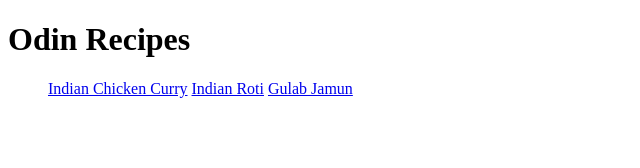
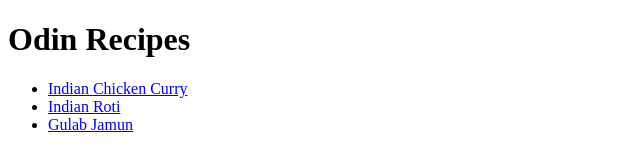
Before and after one commit to gokul-elumalai/odin-recipes, a plain HTML site: page index.html in a window 1280 px wide. Shown: the whole page, without its empty margins (0-640 px from the left). Drawn offline with Linux system fonts and the light colour scheme.

Commit message:
fix receipe alignment issue

```diff
--- a/index.html
+++ b/index.html
@@ -8,9 +8,9 @@
     <body>
         <h1>Odin Recipes</h1>
         <ul>
-            <a href="recipes/indian-chicken-curry.html">Indian Chicken Curry</a>
-            <a href="recipes/indian-roti.html">Indian Roti</a>
-            <a href="recipes/gulab-jamun.html">Gulab Jamun</a>
+            <li><a href="recipes/indian-chicken-curry.html">Indian Chicken Curry</a></li>
+            <li><a href="recipes/indian-roti.html">Indian Roti</a></li>
+            <li><a href="recipes/gulab-jamun.html">Gulab Jamun</a></li>
         </ul>
     </body>
 </html>
```
